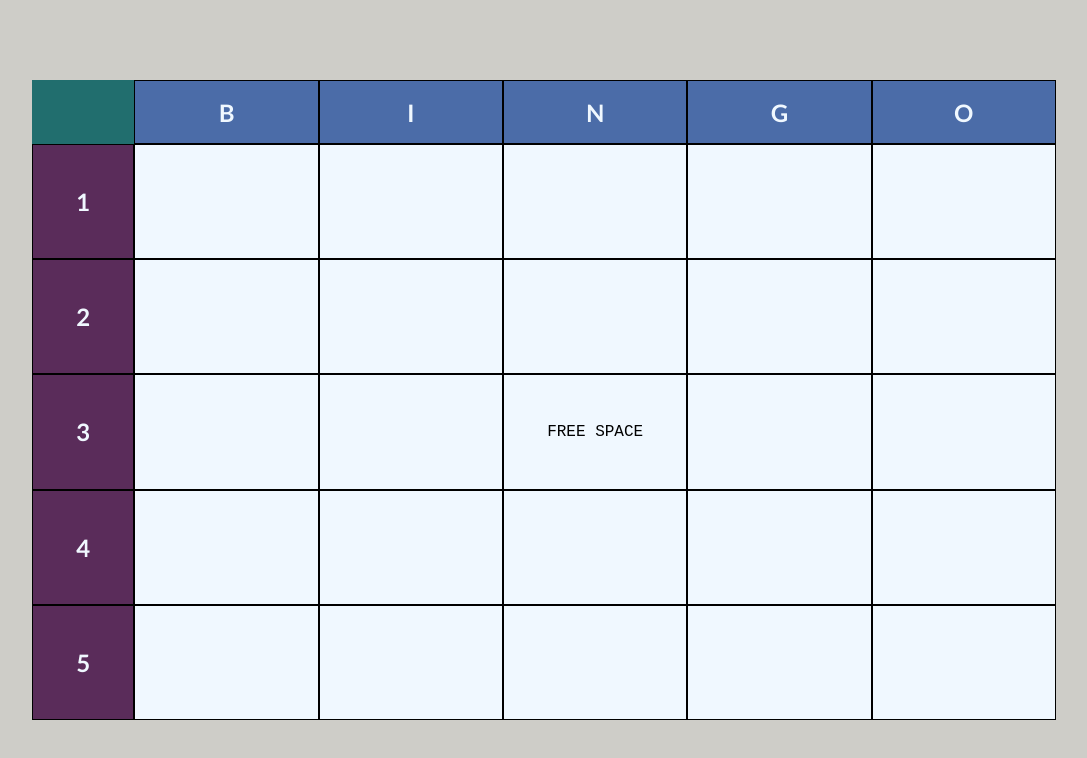
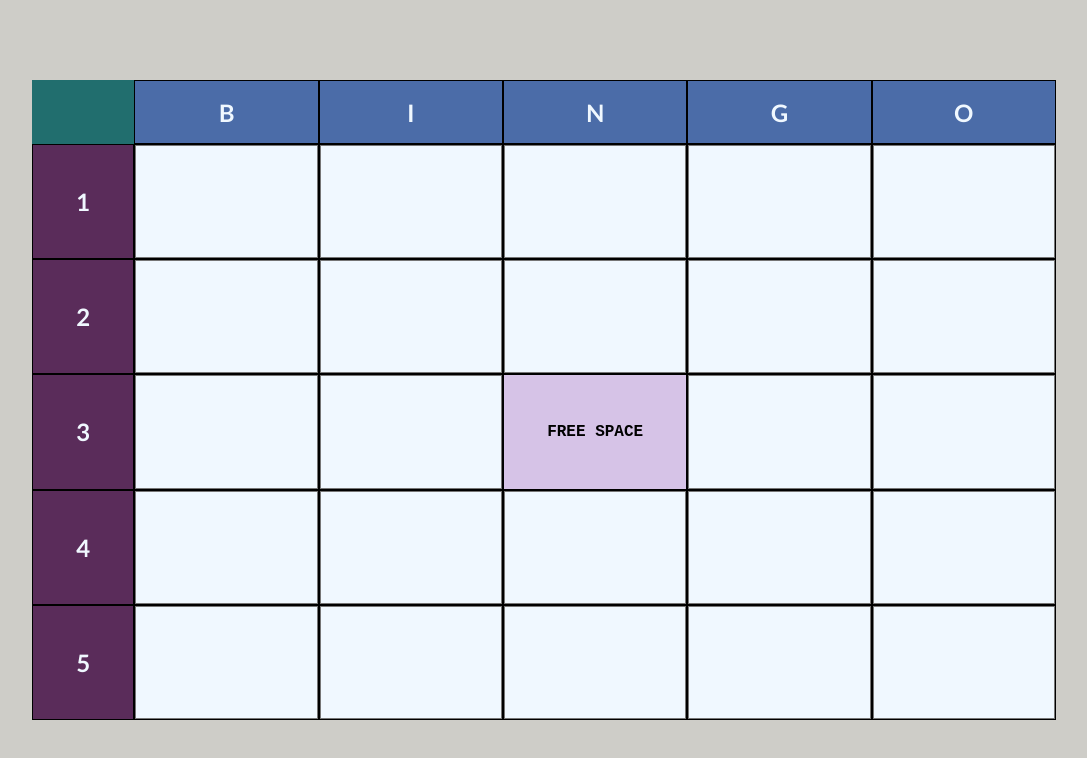
Before and after one commit to devon-wolf/bingo-card, a plain HTML site: page index.html in a window 1280 px wide. Shown: the whole page, without its empty margins (96-1183 px from the left). Drawn offline with Linux system fonts and the light colour scheme.

Commit message:
Add input text areas to blank cells, troubleshoot some layout issues

```diff
--- a/index.html
+++ b/index.html
@@ -25,31 +25,31 @@
 	</div>
 
 	<div class="card-cells">
-		<div class="cell"></div>
-		<div class="cell"></div>
-		<div class="cell"></div>
-		<div class="cell"></div>
-		<div class="cell"></div>
-		<div class="cell"></div>
-		<div class="cell"></div>
-		<div class="cell"></div>
-		<div class="cell"></div>
-		<div class="cell"></div>
-		<div class="cell"></div>
-		<div class="cell"></div>
-		<div class="cell"><div class="cell-text">FREE SPACE</div></div>
-		<div class="cell"></div>
-		<div class="cell"></div>
-		<div class="cell"></div>
-		<div class="cell"></div>
-		<div class="cell"></div>
-		<div class="cell"></div>
-		<div class="cell"></div>
-		<div class="cell"></div>
-		<div class="cell"></div>
-		<div class="cell"></div>
-		<div class="cell"></div>
-		<div class="cell"></div>
+		<div class="cell" id="b1"><textarea class="cell-input"></textarea></div>
+		<div class="cell" id="i1"><textarea class="cell-input"></textarea></div>
+		<div class="cell" id="n1"><textarea class="cell-input"></textarea></div>
+		<div class="cell" id="g1"><textarea class="cell-input"></textarea></div>
+		<div class="cell" id="o1"><textarea class="cell-input"></textarea></div>
+		<div class="cell" id="b2"><textarea class="cell-input"></textarea></div>
+		<div class="cell" id="i2"><textarea class="cell-input"></textarea></div>
+		<div class="cell" id="n2"><textarea class="cell-input"></textarea></div>
+		<div class="cell" id="g2"><textarea class="cell-input"></textarea></div>
+		<div class="cell" id="o2"><textarea class="cell-input"></textarea></div>
+		<div class="cell" id="b3"><textarea class="cell-input"></textarea></div>
+		<div class="cell" id="i3"><textarea class="cell-input"></textarea></div>
+		<div class="cell" id="n3"><div class="cell-text">FREE SPACE</div></div>
+		<div class="cell" id="g3"><textarea class="cell-input"></textarea></div>
+		<div class="cell" id="o3"><textarea class="cell-input"></textarea></div>
+		<div class="cell" id="b4"><textarea class="cell-input"></textarea></div>
+		<div class="cell" id="i4"><textarea class="cell-input"></textarea></div>
+		<div class="cell" id="n4"><textarea class="cell-input"></textarea></div>
+		<div class="cell" id="g4"><textarea class="cell-input"></textarea></div>
+		<div class="cell" id="o4"><textarea class="cell-input"></textarea></div>
+		<div class="cell" id="b5"><textarea class="cell-input"></textarea></div>
+		<div class="cell" id="i5"><textarea class="cell-input"></textarea></div>
+		<div class="cell" id="n5"><textarea class="cell-input"></textarea></div>
+		<div class="cell" id="g5"><textarea class="cell-input"></textarea></div>
+		<div class="cell" id="o5"><textarea class="cell-input"></textarea></div>
 	</div>
 </div>
 	<script src="app.js"></script>
--- a/style.css
+++ b/style.css
@@ -86,5 +86,29 @@ body {
 }
 
 .cell-text {
+
+	width: 100%;
+	height: 100%;
+	padding: 2px;
 	text-align: center;
+	background-color: rgb(214, 195, 231);
+	font-weight: bold;
+	display: flex;
+	justify-content: center;
+	align-items: center;
 }
+
+.cell-input {
+
+	width: 100%;
+	height: 100%;
+	padding: 2px;
+	background-color: aliceblue;
+	font-family: 'Courier New', Courier, monospace;
+	resize: none;
+	/* border: dashed 1px hotpink; */
+	text-align: center;
+	display: flex;
+	justify-content: center;
+	align-items: center;
+}
```
Also changed, not shown: 1 other file.
